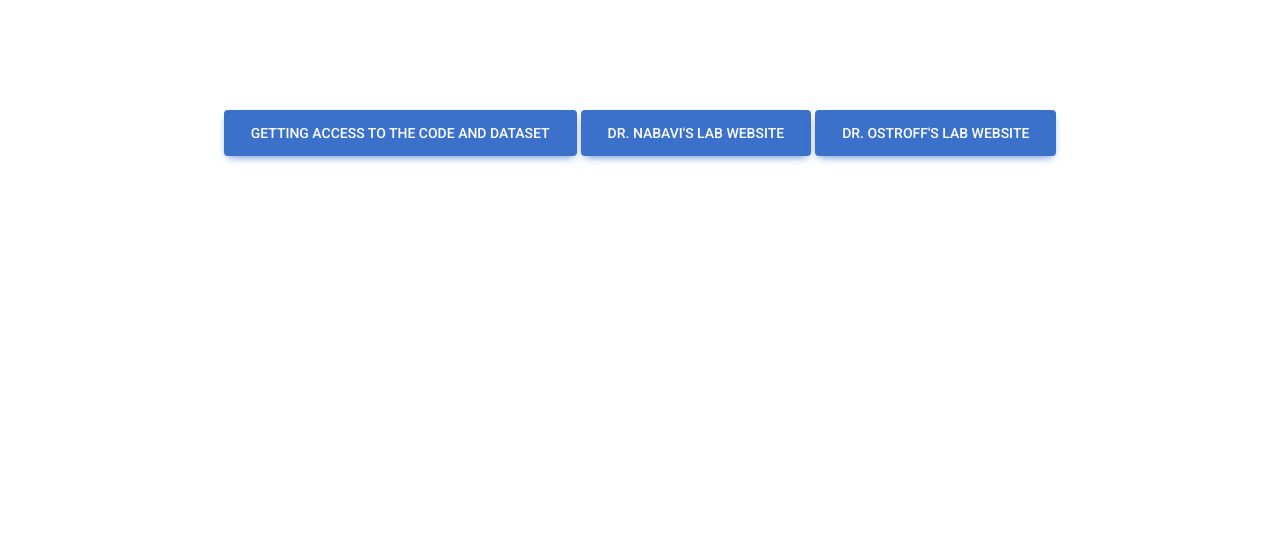
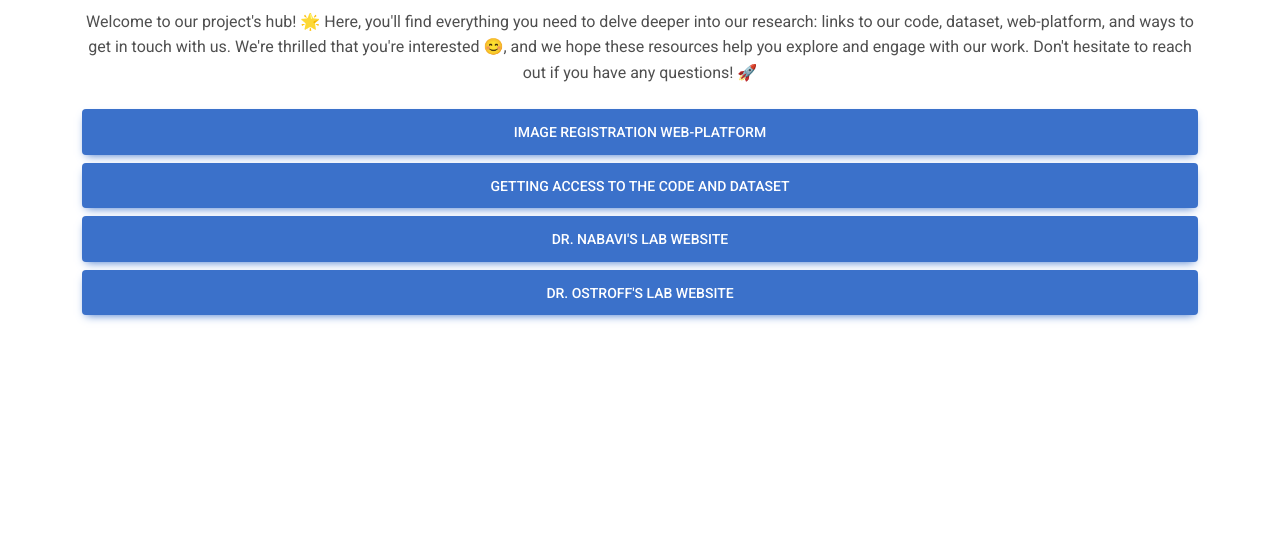
Before and after one commit to SahandHamzehei/Access_To_Links, a website: page index.html in a window 1280 px wide. Shown: the part 267-800 px from the top of the page. Drawn offline with Linux system fonts and the light colour scheme.

Commit message:
Update index.html

```diff
--- a/index.html
+++ b/index.html
@@ -4,9 +4,9 @@
     <meta charset="UTF-8" />
     <meta name="viewport" content="width=device-width, initial-scale=1, shrink-to-fit=no" />
     <meta http-equiv="x-ua-compatible" content="ie=edge" />
-    <title>Material Design for Bootstrap</title>
+    <title>Welcome to our project's hub! 🌟 🚀</title>
     <!-- MDB icon -->
-    <link rel="icon" href="img/mdb-favicon.ico" type="image/x-icon" />
+    <link rel="icon" href="#" type="image/x-icon" />
     <!-- Font Awesome -->
     <link
       rel="stylesheet"
@@ -23,31 +23,22 @@
   <body>
     <!-- Start your project here-->
     <div class="container">
-      <div class="d-flex justify-content-center align-items-center" style="height: 100vh">
-        <div class="text-center">
-          <a
-            class="btn btn-primary btn-lg"
-            href="https://github.com/NabaviLab/Biological-Biomedical-Image-Registration/"
-            target="_blank"
-            role="button"
-            >Getting access to the code and dataset</a
-          >
-          <a
-          class="btn btn-primary btn-lg"
-          href="https://sheida-nabavi.uconn.edu/"
-          target="_blank"
-          role="button"
-          >Dr. Nabavi's lab website</a
-        >
-        <a
-        class="btn btn-primary btn-lg"
-        href="https://ostrofflab.pnb.uconn.edu/"
-        target="_blank"
-        role="button"
-        >Dr. Ostroff's lab website</a
-      >
+        <div class="d-flex justify-content-center align-items-center" style="height: 100vh">
+            <div class="text-center">
+                <!-- Responsive text -->
+                <h3 class="display-7 mb-4">Welcome to our project's hub! 🌟 🚀</h3>
+                <p class="display-7 mb-4">Welcome to our project's hub! 🌟 Here, you'll find everything you need to delve deeper into our research: links to our code, dataset, web-platform, and ways to get in touch with us. We're thrilled that you're interested 😊, and we hope these resources help you explore and engage with our work. Don't hesitate to reach out if you have any questions! 🚀</p>
+
+                <!-- Responsive buttons -->
+                <a class="btn btn-primary btn-lg btn-block mb-2" href="http://137.99.0.23:8888/" target="_blank" role="button">Image Registration Web-Platform</a>
+
+                <a class="btn btn-primary btn-lg btn-block mb-2" href="https://github.com/NabaviLab/Biological-Biomedical-Image-Registration/" target="_blank" role="button">Getting access to the code and dataset</a>
+
+                <a class="btn btn-primary btn-lg btn-block mb-2" href="https://sheida-nabavi.uconn.edu/" target="_blank" role="button">Dr. Nabavi's lab website</a>
+
+                <a class="btn btn-primary btn-lg btn-block" href="https://ostrofflab.pnb.uconn.edu/" target="_blank" role="button">Dr. Ostroff's lab website</a>
+            </div>
         </div>
-      </div>
     </div>
     <!-- End your project here-->
 
@@ -55,5 +46,6 @@
     <script type="text/javascript" src="js/mdb.min.js"></script>
     <!-- Custom scripts -->
     <script type="text/javascript"></script>
-  </body>
+</body>
+
 </html>
```
